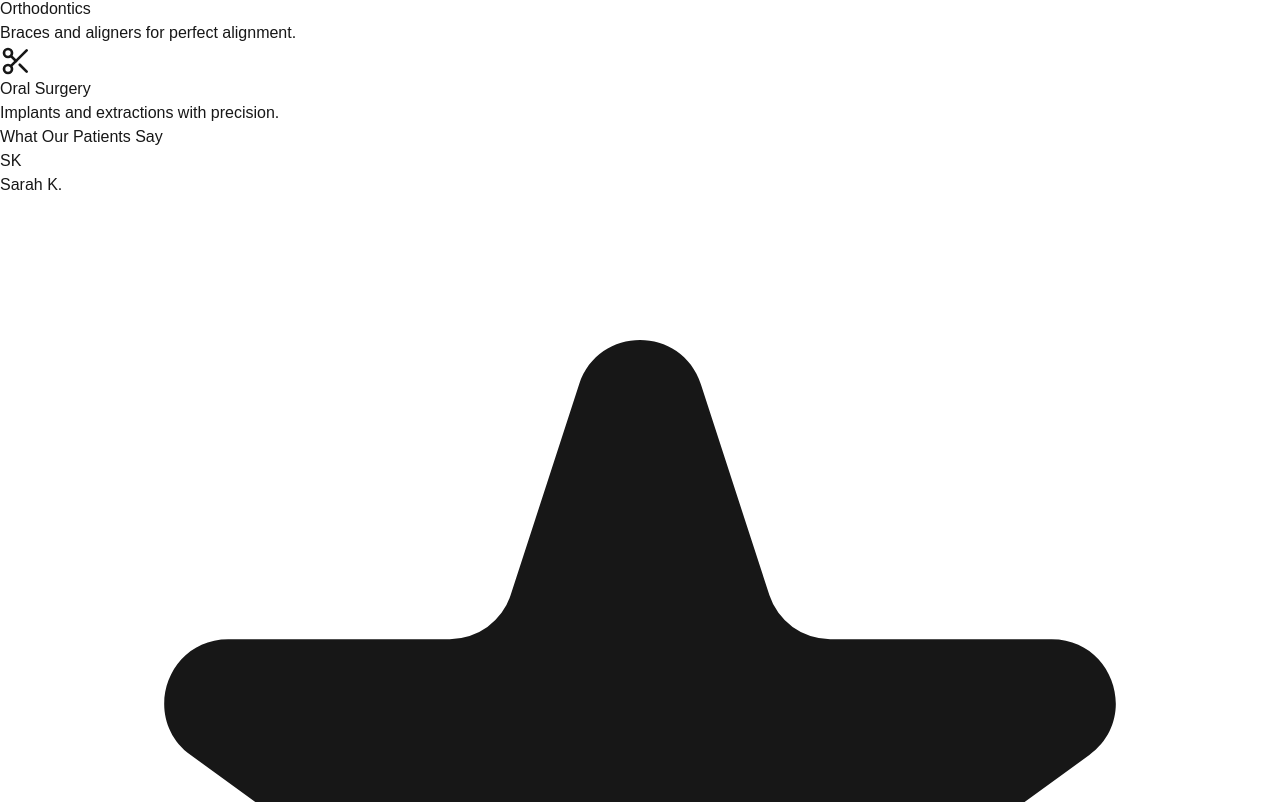
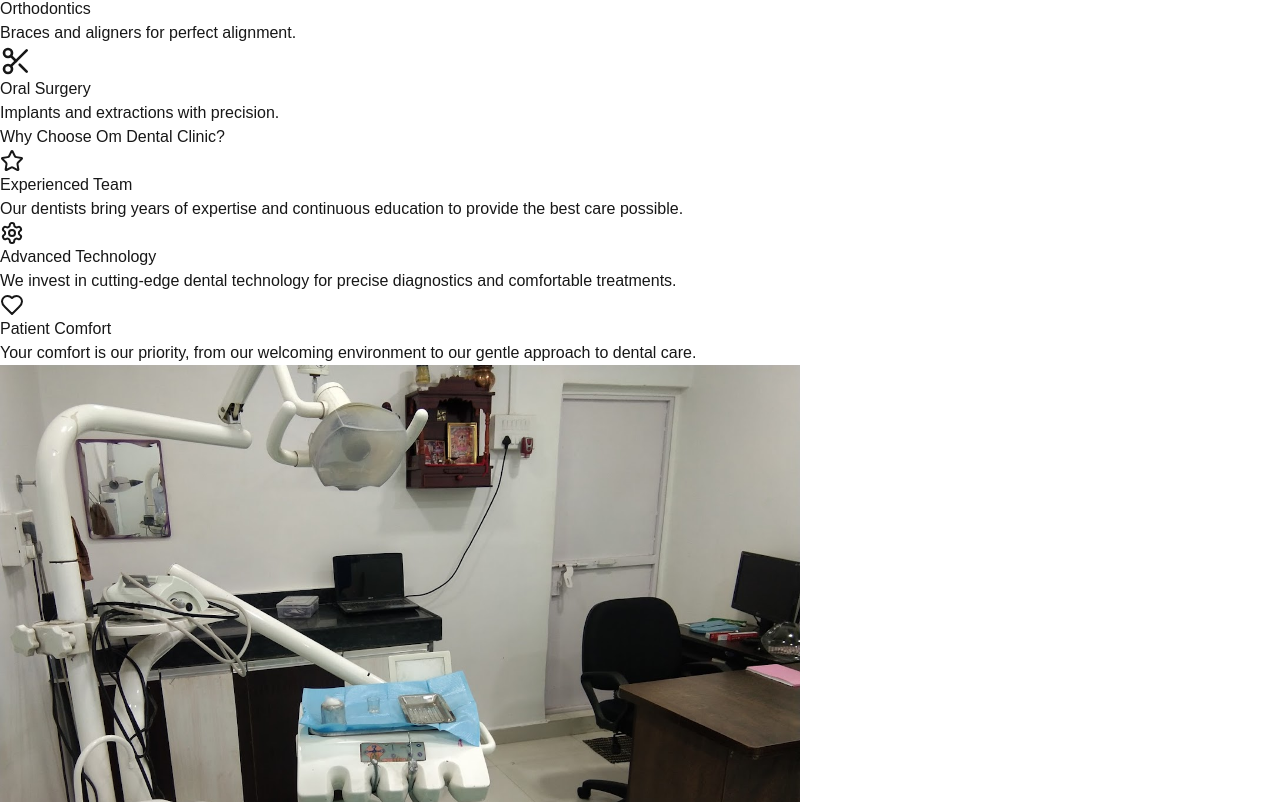
Before and after one commit to ravindrasirvi609/om-dental-clinic, a Next.js app: page / in a window 1280 px wide. Shown: the part 498-1300 px from the top of the page. Built offline with nearby package versions, Linux system fonts and the light colour scheme.

Commit message:
Add WhyChooseUs component with animations and integrate into homepage

```diff
--- /dev/null
+++ b/src/app/components/whychooseus.tsx
@@ -0,0 +1,145 @@
+"use client";
+import React, { useEffect, useRef } from "react";
+import { Star, Settings, Heart } from "lucide-react";
+import Image from "next/image";
+
+const WhyChooseUs = () => {
+  const sectionRef = useRef(null);
+  const textRef = useRef(null);
+  const imageRef = useRef(null);
+  const pointsRef = useRef<HTMLElement[]>([]);
+
+  useEffect(() => {
+    // Import GSAP dynamically to avoid SSR issues
+    import("gsap").then(({ gsap }) => {
+      const tl = gsap.timeline({
+        scrollTrigger: {
+          trigger: sectionRef.current,
+          start: "top 80%",
+          once: true,
+        },
+      });
+
+      // Text animation
+      tl.fromTo(
+        textRef.current,
+        { x: -50, opacity: 0 },
+        { x: 0, opacity: 1, duration: 0.8 }
+      );
+
+      // Image animation
+      tl.fromTo(
+        imageRef.current,
+        { x: 50, opacity: 0 },
+        { x: 0, opacity: 1, duration: 0.8 },
+        "-=0.4" // Start slightly before the text animation finishes
+      );
+
+      // Points stagger animation
+      tl.fromTo(
+        pointsRef.current,
+        { y: 20, opacity: 0 },
+        {
+          y: 0,
+          opacity: 1,
+          duration: 0.5,
+          stagger: 0.15,
+          ease: "back.out(1.7)", // Bounce effect
+        },
+        "-=0.4"
+      );
+    });
+  }, []);
+
+  // Add points to the ref array
+  const addToPointsRef = (el: HTMLElement | null) => {
+    if (el && !pointsRef.current.includes(el)) {
+      pointsRef.current = [...pointsRef.current, el];
+    }
+  };
+
+  return (
+    <section
+      ref={sectionRef}
+      className="py-16 bg-gradient-to-r from-blue-50 to-cyan-50"
+    >
+      <div className="max-w-6xl mx-auto px-4">
+        <div className="flex flex-col md:flex-row items-center gap-8">
+          {/* Left Column - Text Content in Glassmorphic Box */}
+          <div ref={textRef} className="w-full md:w-1/2">
+            <div className="backdrop-blur-md bg-white/70 p-8 rounded-xl shadow-lg border border-white/20">
+              <h2 className="text-3xl font-bold text-blue-800 mb-6">
+                Why Choose Om Dental Clinic?
+              </h2>
+
+              <div className="space-y-6">
+                {/* Point 1 */}
+                <div ref={addToPointsRef} className="flex items-start gap-4">
+                  <div className="p-3 bg-blue-100 rounded-full text-blue-600">
+                    <Star size={24} />
+                  </div>
+                  <div>
+                    <h3 className="text-xl font-semibold text-gray-800">
+                      Experienced Team
+                    </h3>
+                    <p className="text-gray-600 mt-1">
+                      Our dentists bring years of expertise and continuous
+                      education to provide the best care possible.
+                    </p>
+                  </div>
+                </div>
+
+                {/* Point 2 */}
+                <div ref={addToPointsRef} className="flex items-start gap-4">
+                  <div className="p-3 bg-blue-100 rounded-full text-blue-600">
+                    <Settings size={24} />
+                  </div>
+                  <div>
+                    <h3 className="text-xl font-semibold text-gray-800">
+                      Advanced Technology
+                    </h3>
+                    <p className="text-gray-600 mt-1">
+                      We invest in cutting-edge dental technology for precise
+                      diagnostics and comfortable treatments.
+                    </p>
+                  </div>
+                </div>
+
+                {/* Point 3 */}
+                <div ref={addToPointsRef} className="flex items-start gap-4">
+                  <div className="p-3 bg-blue-100 rounded-full text-blue-600">
+                    <Heart size={24} />
+                  </div>
+                  <div>
+                    <h3 className="text-xl font-semibold text-gray-800">
+                      Patient Comfort
+                    </h3>
+                    <p className="text-gray-600 mt-1">
+                      Your comfort is our priority, from our welcoming
+                      environment to our gentle approach to dental care.
+                    </p>
+                  </div>
+                </div>
+              </div>
+            </div>
+          </div>
+
+          {/* Right Column - Image */}
+          <div ref={imageRef} className="w-full md:w-1/2">
+            <div className="rounded-xl overflow-hidden shadow-xl">
+              <Image
+                src="/whychooseus.jpg"
+                alt="Om Dental Clinic Interior"
+                className="w-full h-full object-cover"
+                width={800}
+                height={600}
+              />
+            </div>
+          </div>
+        </div>
+      </div>
+    </section>
+  );
+};
+
+export default WhyChooseUs;
--- a/src/app/page.tsx
+++ b/src/app/page.tsx
@@ -3,6 +3,7 @@ import Hero from "./components/hero";
 import Service from "./components/service";
 import Testimonial from "./components/testimonial";
 import Contact from "./components/contact";
+import WhyChooseUs from "./components/whychooseus";
 
 export default function Home() {
   return (
@@ -13,6 +14,8 @@ export default function Home() {
       {/* Services Section */}
       <Service />
 
+      {/* Why choose us */}
+      <WhyChooseUs />
       {/* Testimonials Section */}
       <Testimonial />
 
```
Also changed, not shown: public/whychooseus.jpg (added).
